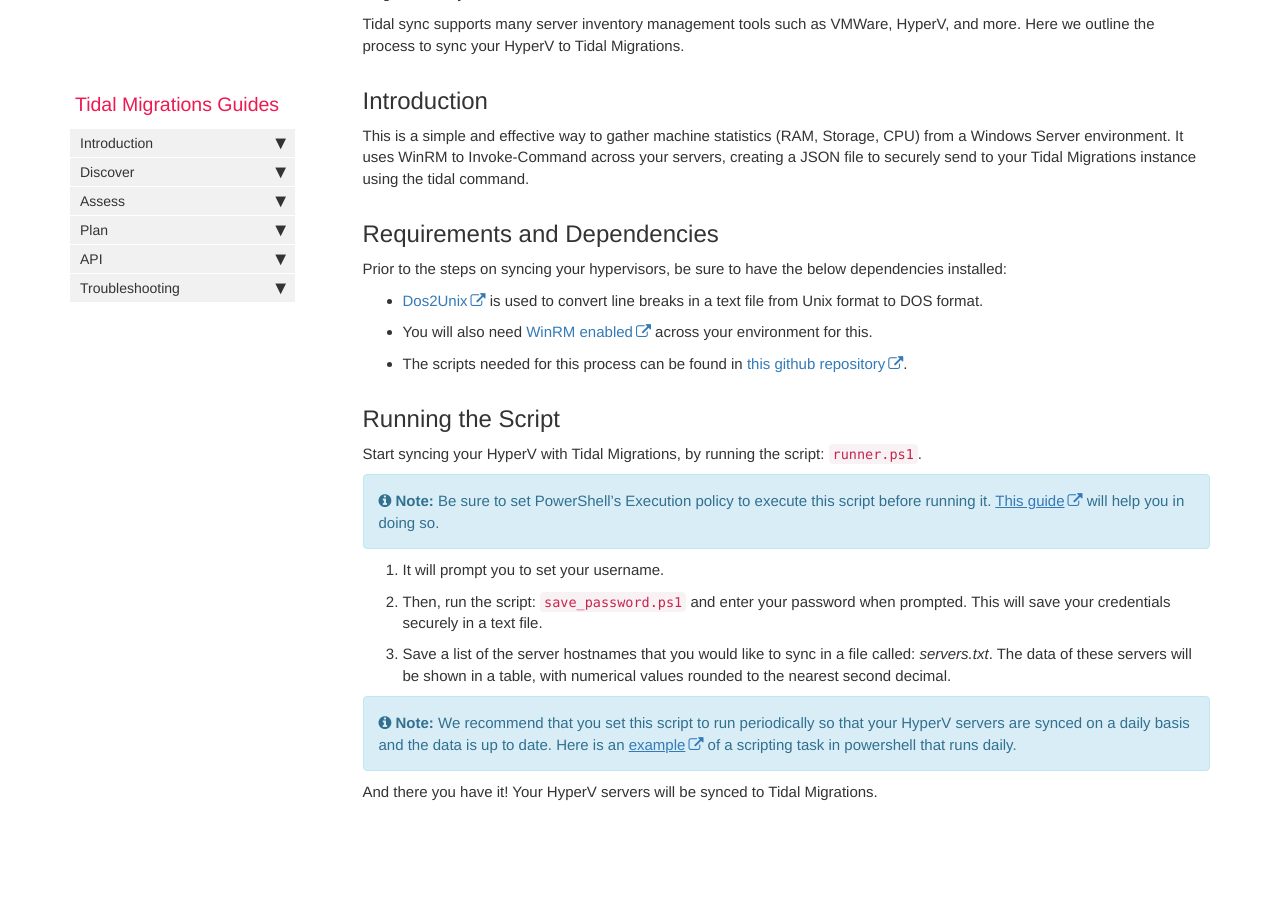
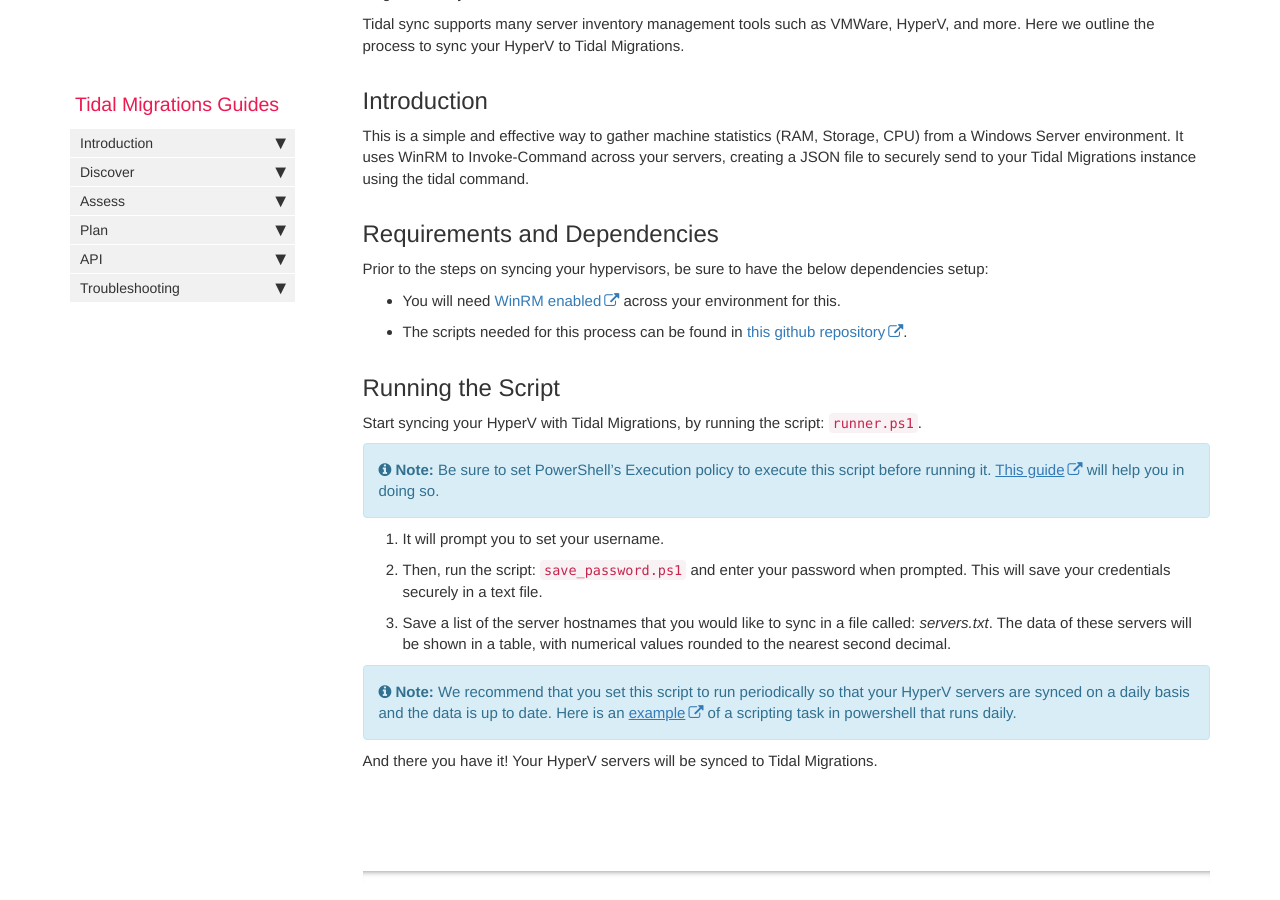
Before and after one commit to tidalmigrations/tidalmigrations.github.io, a Jekyll site: the page built from pages/tidal tools/hyperv.md, in a window 1280 px wide and 900 px high, scrolled down 343 px. Built offline with Jekyll 4.4.1, drawn with Linux system fonts in a browser that asks for light colours; nearby versions of some CDN libraries; comment, search, counter and statistics services are not loaded.

Commit message:
Remove uneeded Dos2Unix dependency from machine stats guide

```diff
--- a/pages/tidal tools/hyperv.md
+++ b/pages/tidal tools/hyperv.md
@@ -20,10 +20,9 @@ It uses WinRM to Invoke-Command across your servers, creating a JSON file to sec
 
 ## Requirements and Dependencies
 
-Prior to the steps on syncing your hypervisors, be sure to have the below dependencies installed:
+Prior to the steps on syncing your hypervisors, be sure to have the below dependencies setup:
 
-- [Dos2Unix](https://waterlan.home.xs4all.nl/dos2unix.html) is used to convert line breaks in a text file from Unix format to DOS format.
-- You will also need [WinRM enabled](https://support.auvik.com/hc/en-us/articles/204424994-How-to-enable-WinRM-with-domain-controller-Group-Policy-for-WMI-monitoring) across your environment for this.
+- You will need [WinRM enabled](https://support.auvik.com/hc/en-us/articles/204424994-How-to-enable-WinRM-with-domain-controller-Group-Policy-for-WMI-monitoring) across your environment for this.
 - The scripts needed for this process can be found in [this github repository](https://github.com/tidalmigrations/machine_stats).
 
 ## Running the Script
```
